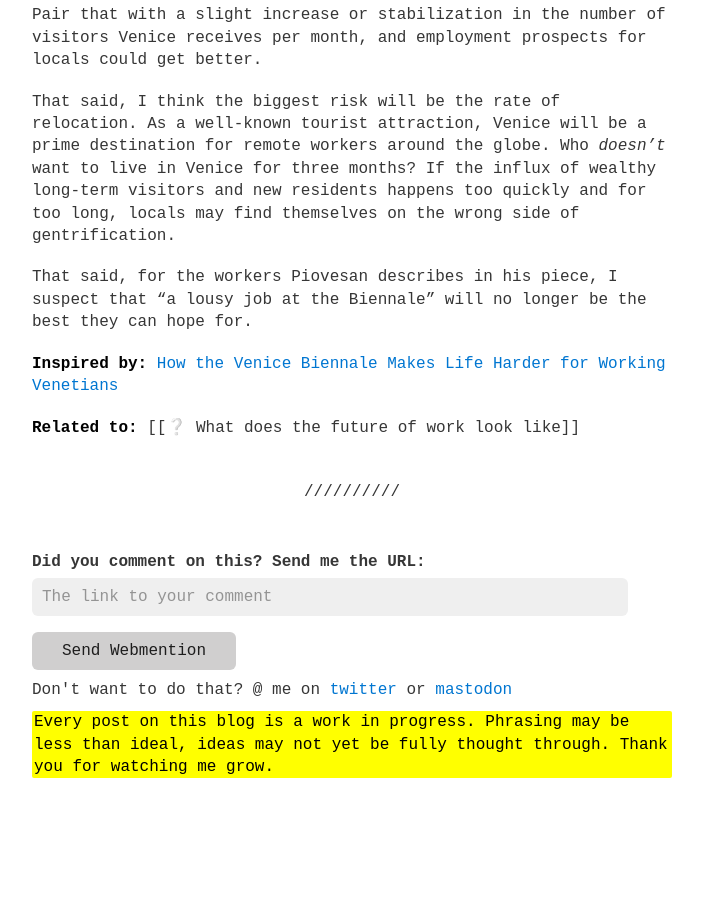
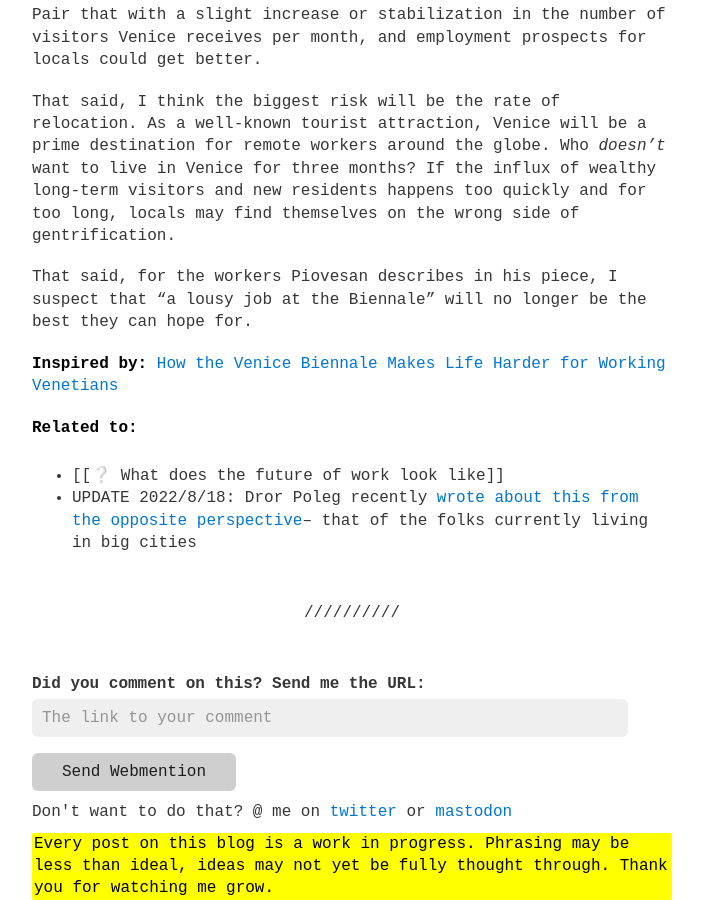
Before and after one commit to person-al/person-al.github.io, a Jekyll site: the page built from _posts/2021-10-03-🌱-what-does-the-future-of-work-look-like-for-those-currently-left-behind.md, in a window 1280 px wide and 900 px high, scrolled down 2659 px. Shown: the whole window, without its empty margins (288-991 px from the left). Built offline with Jekyll 4.4.1, drawn with Linux system fonts in a browser that asks for light colours; before the commit the page ends 3437 px from its top, so only the background shows below that.

Commit message:
remote work and racism

```diff
--- a/_posts/2021-10-03-🌱-what-does-the-future-of-work-look-like-for-those-currently-left-behind.md
+++ b/_posts/2021-10-03-🌱-what-does-the-future-of-work-look-like-for-those-currently-left-behind.md
@@ -50,4 +50,6 @@ That said, for the workers Piovesan describes in his piece, I suspect that "a lo
 
 **Inspired by:** [How the Venice Biennale Makes Life Harder for Working Venetians](https://hyperallergic.com/658204/venice-biennale-makes-life-harder-for-working-venetians/)
 
-**Related to:** [[❔ What does the future of work look like]]
+**Related to:**
+- [[❔ What does the future of work look like]]
+- UPDATE 2022/8/18: Dror Poleg recently [wrote about this from the opposite perspective](https://www.linkedin.com/pulse/remote-geography-nowhere-dror-poleg/)-- that of the folks currently living in big cities
```
Also changed, not shown: _posts/2022-07-18-❔-will-remote-work-increase-racism.md (added, +31 -0 lines).
